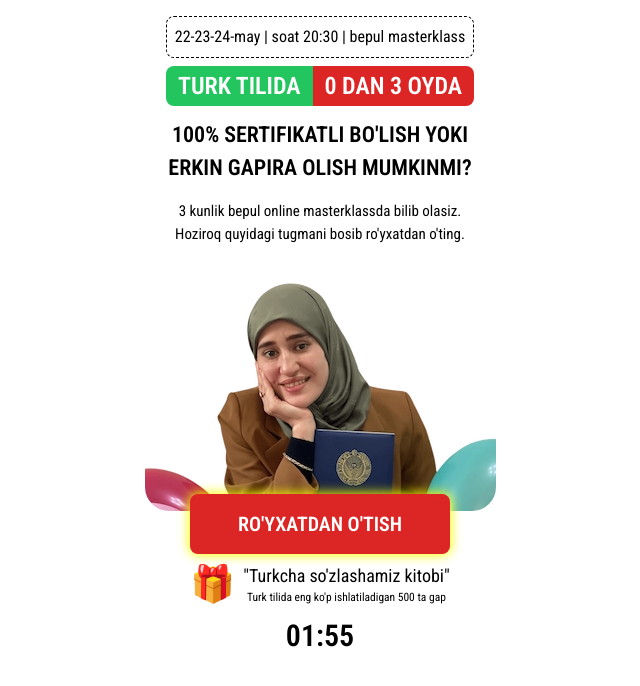
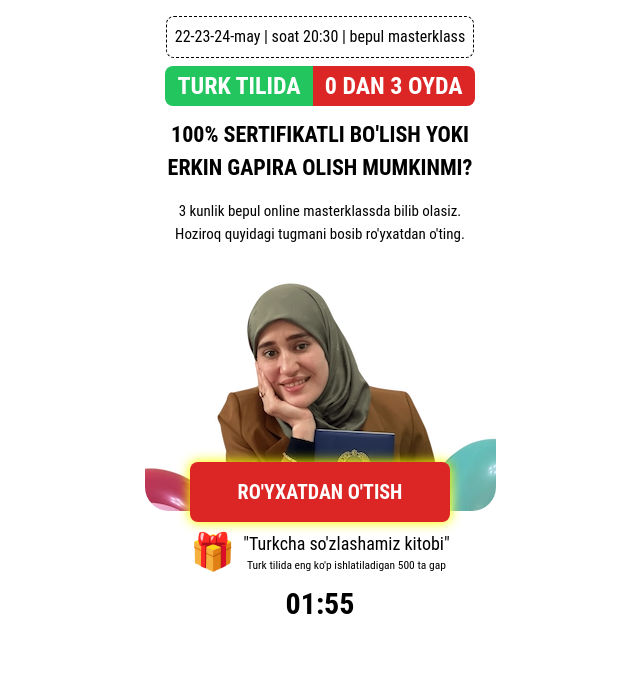
Before and after one commit to abdulazizjavascript/irodahoca, a React (Vite) app: page /masterclass/1 in a window 1280 px wide. Shown: the top 686 px of the page, without its empty margins (320-960 px from the left). Built offline with nearby package versions, Linux system fonts and the light colour scheme; a web font is replaced by a local one.

Commit message:
Done page 1

```diff
--- a/index.html
+++ b/index.html
@@ -2,19 +2,19 @@
 <html lang="en">
   <head>
     <meta charset="UTF-8" />
-    <link
+    <!-- <link
       href="https://fonts.googleapis.com/css2?family=Roboto+Condensed:wght@400;600&display=swap"
       rel="stylesheet"
-    />
+    /> -->
     <link
       rel="stylesheet"
       href="https://fonts.googleapis.com/css2?family=Bebas+Neue&display=swap"
     />
     <link rel="icon" type="image/svg+xml" href="/vite.svg" />
-    <link
+    <!-- <link
       href="https://fonts.googleapis.com/css2?family=Playfair+Display:ital,wght@0,400..900;1,400..900&family=Roboto:ital,wght@0,100;0,300;0,400;0,500;0,700;0,900;1,100;1,300;1,400;1,500;1,700;1,900&display=swap"
       rel="stylesheet"
-    />
+    /> -->
     <meta name="viewport" content="width=device-width, initial-scale=1.0" />
 
     <title>SERTIFIKAT SIRLARI | IRODAHOCA & UZTURK</title>
--- a/src/pages/masterclass/page-1/index.jsx
+++ b/src/pages/masterclass/page-1/index.jsx
@@ -29,8 +29,10 @@ export default function MasterclassPage1() {
 
         <div className="relative max-w-xl mx-auto">
           <LazyLoadImage
-            className="mx-auto mb-8 rounded-3xl object-cover"
+            className="mx-auto mb-8 rounded-3xl"
             alt="Irodahoca"
+            height="250px"
+            width="351px"
             fetchPriority='high'
             effect="blur"
             src={irodahoca} />
```
